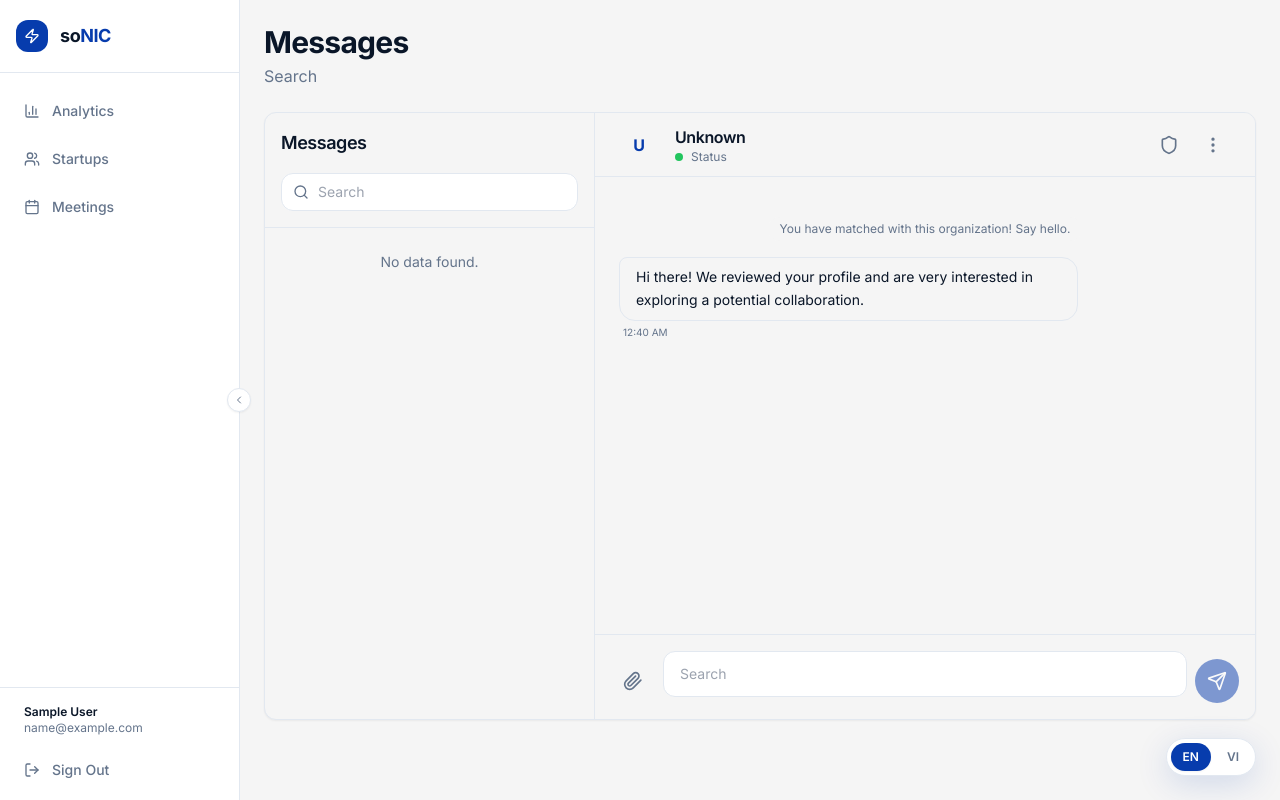
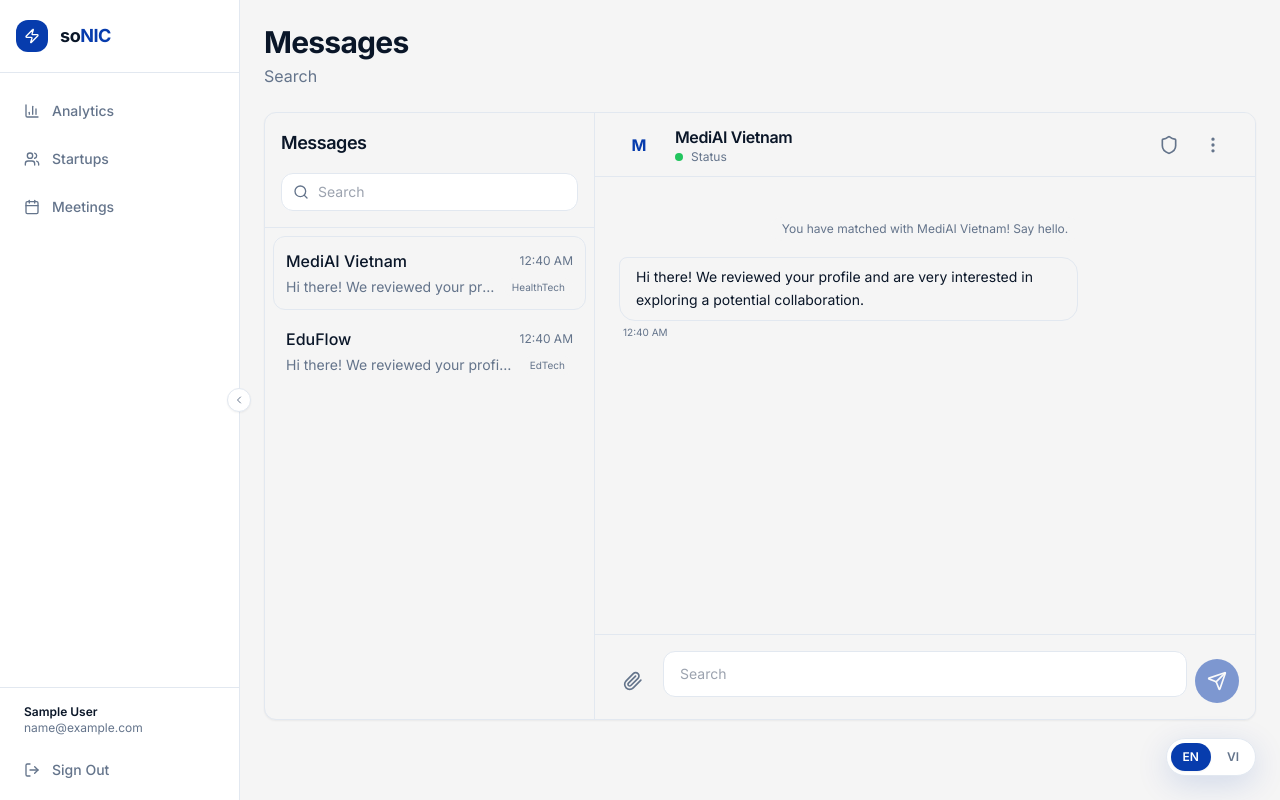
Before and after one commit to i-solheim/soNIC, a Next.js app: page /partner/messages in a window 1280 px wide. Built offline with nearby package versions, Linux system fonts and the light colour scheme; sample sign-in values are in the browser's storage.

Commit message:
fix: populate chat interface and remove profile completion warning

```diff
--- a/app/partner/dashboard/page.tsx
+++ b/app/partner/dashboard/page.tsx
@@ -178,30 +178,7 @@ export default function PartnerDashboardPage() {
       }
     >
       <div className="space-y-8">
-        {/* Profile completion prompt */}
-        {isProfileDraft && !loading && (
-          <motion.div
-            initial={{ opacity: 0, y: -8 }}
-            animate={{ opacity: 1, y: 0 }}
-            transition={{ duration: 0.4 }}
-            className="flex items-start gap-4 p-5 rounded-2xl border-2"
-            style={{
-              background: "var(--color-warning-light)",
-              borderColor: "var(--color-warning)",
-            }}
-          >
-            <AlertTriangle className="w-5 h-5 mt-0.5 flex-shrink-0" style={{ color: "var(--color-warning)" }} />
-            <div className="flex-1">
-              <p className="font-semibold text-foreground text-sm">Complete your organization profile</p>
-              <p className="text-sm mt-0.5" style={{ color: "var(--color-text-muted)" }}>
-                A complete profile unlocks AI-powered matching and increases your chances of finding the right startup partners.
-              </p>
-            </div>
-            <Link href="/partner/profile" className="btn-outline text-sm py-2 px-4 whitespace-nowrap flex-shrink-0">
-              Complete Profile
-            </Link>
-          </motion.div>
-        )}
+
 
 
         {/* Stat cards */}
--- a/app/partner/messages/page.tsx
+++ b/app/partner/messages/page.tsx
@@ -1,17 +1,49 @@
 "use client";
 
-import React from "react";
+import React, { useEffect, useState } from "react";
 import { DashboardLayout } from "@/components/layout/DashboardLayout";
 import { ChatInterface } from "@/components/ui/ChatInterface";
 import { useAuth } from "@/lib/auth";
 import { useI18n } from "@/lib/i18n";
-import { MOCK_MATCHES } from "@/lib/mock-data";
+import { useSearchParams } from "next/navigation";
+
+const PARTNER_MOCK_MATCHES = [
+  {
+    id: "m1",
+    startupId: "sp1",
+    partnerId: "pp1",
+    score: 94,
+    collabTypes: ["pilot"],
+    status: "interested",
+    startup: {
+      companyName: "MediAI Vietnam",
+      industry: "HealthTech",
+    }
+  },
+  {
+    id: "m2",
+    startupId: "sp2",
+    partnerId: "pp1",
+    score: 88,
+    collabTypes: ["investment"],
+    status: "meeting_scheduled",
+    startup: {
+      companyName: "EduFlow",
+      industry: "EdTech",
+    }
+  }
+];
 
 export default function PartnerMessagesPage() {
   const { user } = useAuth();
   const { t } = useI18n();
+  const searchParams = useSearchParams();
 
   if (!user) return null;
+
+  const startupId = searchParams.get('startupId');
+  const initialMatch = startupId ? PARTNER_MOCK_MATCHES.find(m => m.startupId === startupId) : undefined;
+  const initialActiveMatchId = initialMatch?.id || PARTNER_MOCK_MATCHES[0].id;
 
   return (
     <DashboardLayout>
@@ -26,9 +58,10 @@ export default function PartnerMessagesPage() {
         </div>
 
         <ChatInterface
-          matches={MOCK_MATCHES}
+          matches={PARTNER_MOCK_MATCHES}
           currentUserId={user.id}
           role="partner"
+          initialActiveMatchId={initialActiveMatchId}
         />
       </div>
     </DashboardLayout>
--- a/components/ui/ChatInterface.tsx
+++ b/components/ui/ChatInterface.tsx
@@ -17,14 +17,16 @@ export function ChatInterface({
   matches,
   currentUserId,
   role,
+  initialActiveMatchId,
 }: {
   matches: any[];
   currentUserId: string;
   role: "startup" | "partner";
+  initialActiveMatchId?: string;
 }) {
   const { t } = useI18n();
   const [activeMatchId, setActiveMatchId] = useState<string | null>(
-    matches.length > 0 ? matches[0].id : null
+    initialActiveMatchId || (matches.length > 0 ? matches[0].id : null)
   );
   const [searchQuery, setSearchQuery] = useState("");
   const [messageText, setMessageText] = useState("");
```
